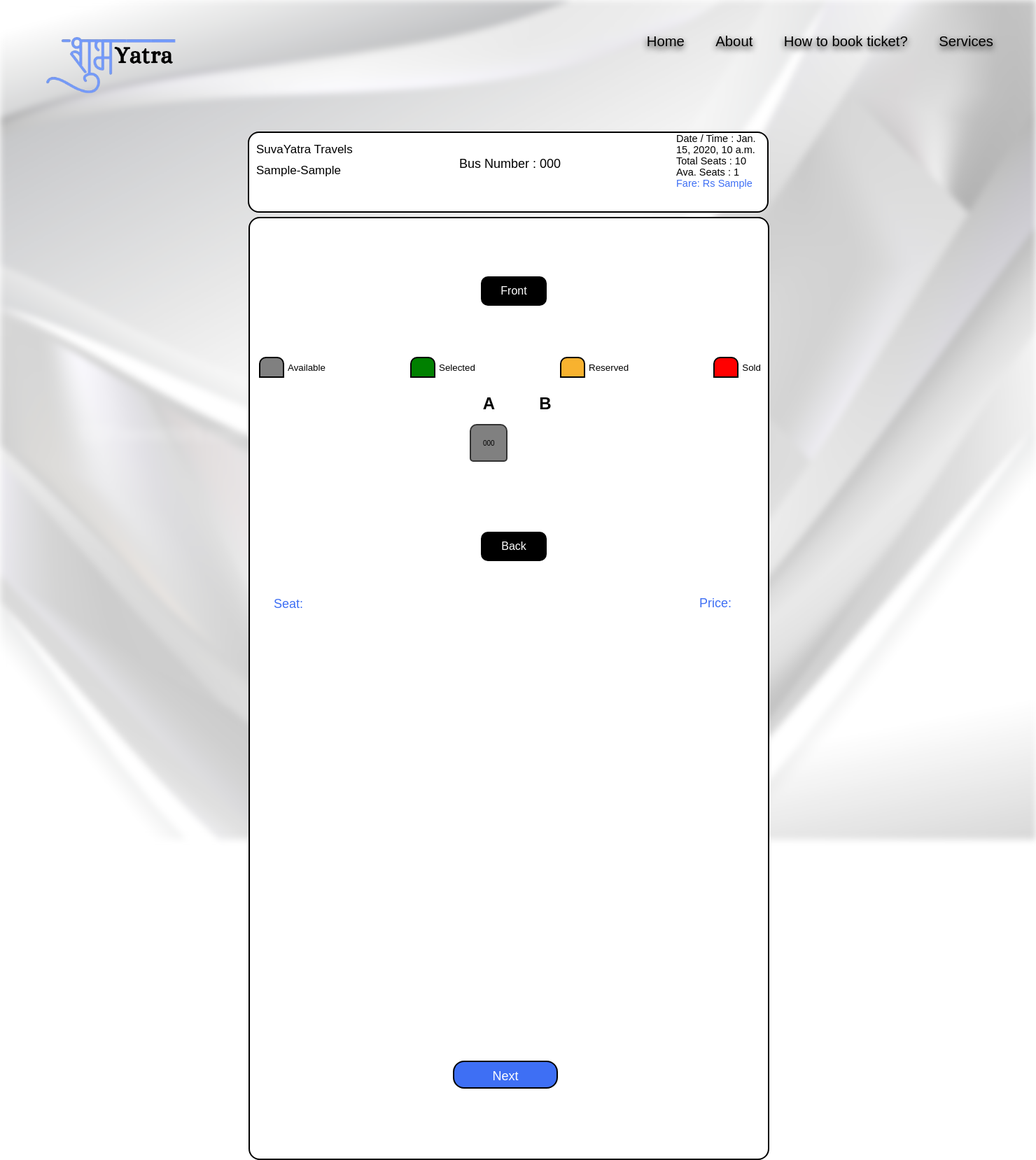
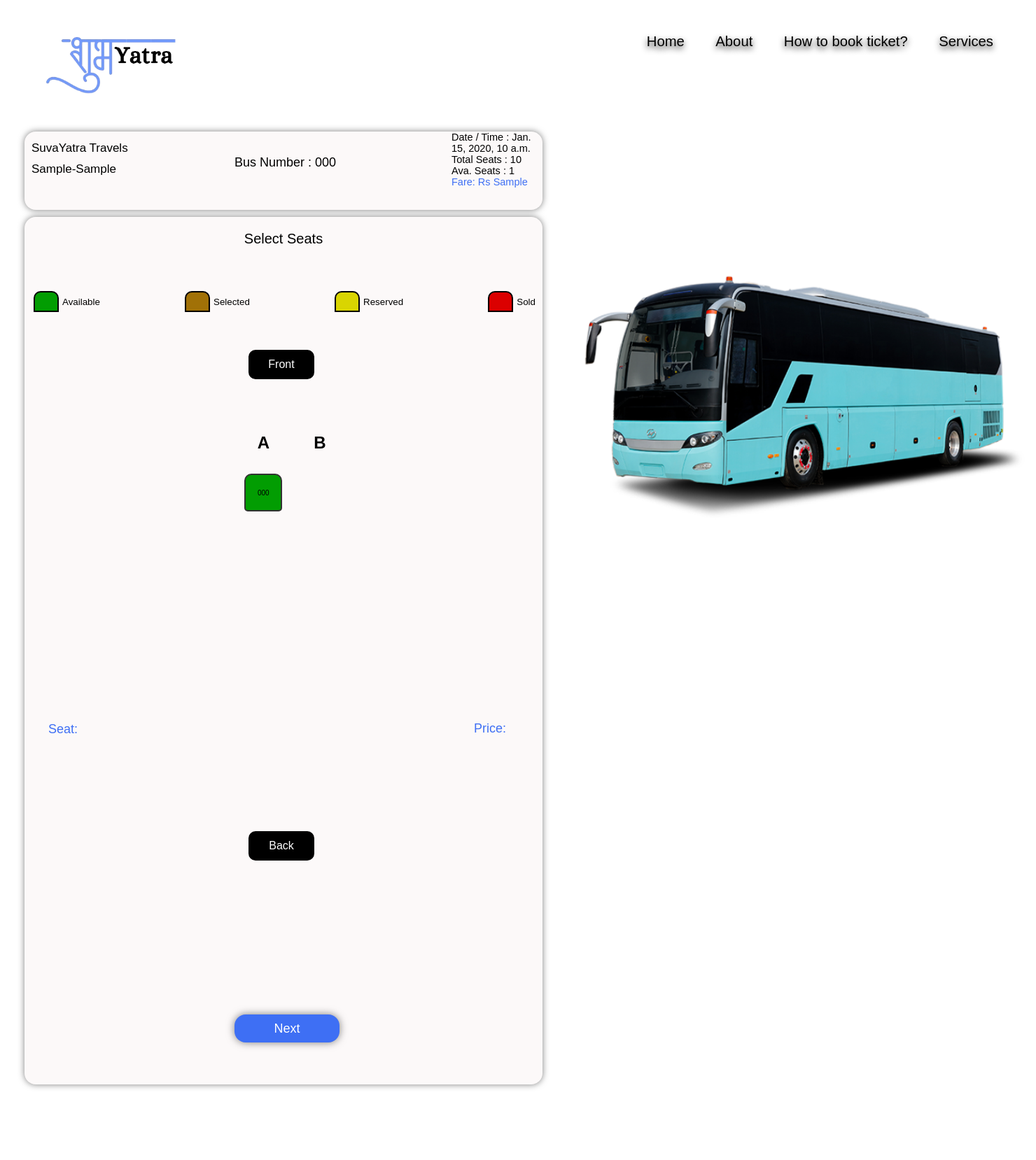
Before and after one commit to Priyanka-Kadel/Bus-Ticket-Booking-System, a Django app: page /backend/seats/1/ in a window 1480 px wide. Shown: the whole page at 70% size. After the commit the page ends 1556 px from the top, so only its background shows below. Run offline with Django 5.2, Linux system fonts and the light colour scheme; tables that the repository leaves empty hold one stand-in row (values such as "Sample post").

Commit message:
changes in seats.html and seats.css

```diff
--- a/static/css/seats.css
+++ b/static/css/seats.css
@@ -1,3 +1,5 @@
+
+
 * {
   margin: 0;
   padding: 0;
@@ -9,20 +11,19 @@ body {
 }
 
 .main {
-  background-image: url('/static/images/seat.jpg');
+  /* background-image: url('/static/images/seatBus.png'); */
   background-color: #ffffff;
   top: 0;
   left: 0;
   background-repeat: no-repeat;
   z-index: -1;
-  filter: blur(5px);
-
-  height: 150vh;
+  height: 200vh;
   width: 100%;
   background-position: absolute;
   background-size: cover;
   position: relative;
   margin: 0;
+
 }
 
 .logo-container {
@@ -61,7 +62,7 @@ body {
 }
 
 .navbar ul li a:hover {
-  color: #04AA6D;
+  color: #79c6f5;
 }
 
 .navbar ul li a {
@@ -74,7 +75,7 @@ body {
   content: '';
   height: 3px;
   width: 0;
-  background: #14b97c;
+  background: #79c6f5;
   position: absolute;
   left: 0;
   bottom: -10px;
@@ -88,12 +89,14 @@ body {
 .black-panel1 {
   position: absolute;
   top: 188px;
-  left: 354px;
+  left: 35px;
   width: 50%;
   height: 14%;
-  background-color: white;
+  background-color: rgb(252, 249, 249);
   border-radius: 16px;
-  border: 2px solid black;
+  border: 2px black;
+  box-shadow: 0 0 10px rgba(0, 0, 0, 0.5);
+  /* background-image: url('/static/images/seat.png'); */
 }
 
 .black-panel1 .panel-text {
@@ -144,36 +147,41 @@ body {
   top: -135px;
   font-size: 14.5px;
   color: #3e6ff4;
+
 }
 
 .black-panel2 {
   position: absolute;
   top: 300px;
-  left: 355px;
+  left: 35px;
   width: 50%;
-  height: 168%;
-  background-color:white;
+  height: 155%;
+  background-color:rgb(252, 249, 249);
   border-radius: 16px;
-  border: 2px solid black;
+  border: 2px black;
   margin-top: 10px;
+  box-shadow: 0 0 10px rgba(0, 0, 0, 0.5);
+  /* background-image: url('/static/images/seat.png'); */
 }
 
 .book-seats-text {
-  color: #ffffff;
+  color: #000000;
   font-size: 20px;
-  margin: 10px;
+  margin: 20px;
   text-align: center;
 }
 
 .front-text {
   color: white;
+  position: absolute;
+  top: 150px;
   font-size: 16px;
   text-align: center;
   margin-top: 40px;
   margin-bottom: 40px;
   background-color: black;
   padding: 10px;
-  margin-left: 330px;
+  margin-left: 320px;
   width: 70px;
   border: 2px solid black;
   border-radius: 10px;
@@ -213,12 +221,14 @@ body {
 }
 .back-text {
   color: white;
+  position: absolute;
+  bottom: 320px;
   font-size: 16px;
   text-align: center;
   margin-top: 90px;
   background-color: black;
   padding: 10px;
-  margin-left: 330px;
+  margin-left: 320px;
   width: 70px;
   border: 2px solid black;
   border-radius: 10px;
@@ -241,7 +251,7 @@ body {
   color: #3e6ff4;
   font-size: 18px;
   text-align: center;
-  margin-top: 40px;
+  margin-top: 280px;
   padding: 10px;
   margin-left: 620px;
   width: 70px;
@@ -260,9 +270,10 @@ body {
   border: #ffffff;
   border-radius: 16px;
   position: absolute;
-  bottom: 100px;
-  right: 300px;
-  border: 2px solid black;
+  bottom: 60px;
+  right: 290px;
+  border: 2px black;
+  box-shadow: 0 0 12px rgba(0, 0, 0, 0.5);
 }
 
 .container {
@@ -283,7 +294,7 @@ body {
   border-top-right-radius: 10px;
 }
 .seat2 {
-    background-color: grey;
+    background-color: rgb(2, 157, 2);
     border: solid black;
     border-width: 2px;
     height: 26px;
@@ -294,19 +305,19 @@ body {
     border-top-right-radius: 10px;
   }
 .seat2.selected {
-  background-color: green;
+  background-color: #a17107;
   border: solid #000000;
   border-width: 2px;
 }
 
 .seat2.reserved{
-  background-color: rgb(248, 178, 47);
+  background-color: rgb(217, 213, 1);
   border: solid black;
   border-width: 2px;
 }
 
 .seat2.sold {
-  background-color: red;
+  background-color: rgb(219, 0, 0);
   border: solid black;
   border-width: 2px;
 }
@@ -342,16 +353,17 @@ body {
 }
 
 .showcase {
-  background: white;
+  background:rgb(252, 249, 249);
   padding: -5px 5px;
   color: black;
   list-style-type: none;
   display: flex;
   justify-content: space-between;
   position: relative;
-  top: 30px;
-  margin-bottom: 20px;
+  top: 40px;
+  margin-bottom: 40px;
 }
+
 
 .showcase li {
   display: flex;
@@ -408,22 +420,33 @@ body {
 }
 
 .column-bus-seat .available {
-  background-color:grey;
+  background-color: rgb(2, 157, 2);
 }
 
 .column-bus-seat .selected {
-  background-color: green;
+  background-color: #a17107;
 }
 
 .column-bus-seat .sold {
-  background-color: red;
+  background-color: rgb(219, 0, 0);
 }
 
 .column-bus-seat .not-available {
-  background-color:rgb(248, 178, 47);
+  background-color: rgb(217, 213, 1);
 }
 
 .column-bus-seat h2 {
-  margin-bottom: 10px;
+  margin-bottom: 25px;
+  margin-top: 160px;
   color:black
 }
+
+.seatBus__image img {
+  width: 700px;
+  height: 500px;
+  margin-left: 550px;
+  margin-top: -440px;
+  position: absolute;
+  left: 230px;
+  bottom: 0px;
+}
--- a/templates/seats.html
+++ b/templates/seats.html
@@ -26,6 +26,10 @@
                 <li><a href="{% url 'home' %}">Services</a></li>
             </ul>
         </div>
+
+        <div class="seatBus__image">
+          <img src="/static/images/seatBus.png" alt="seatBus__image">
+      </div>
 
         <div class="black-panel1">
           <span id='scheduled' hidden> {{ schedule.id }}</span>
```
Also changed, not shown: static/css/demo.html (added, +67 -0 lines), templates/demo.css (added, +54 -0 lines), templates/demo.html (added, +18 -0 lines), static/images/seat.png (added), static/images/seatBus.png (added).
